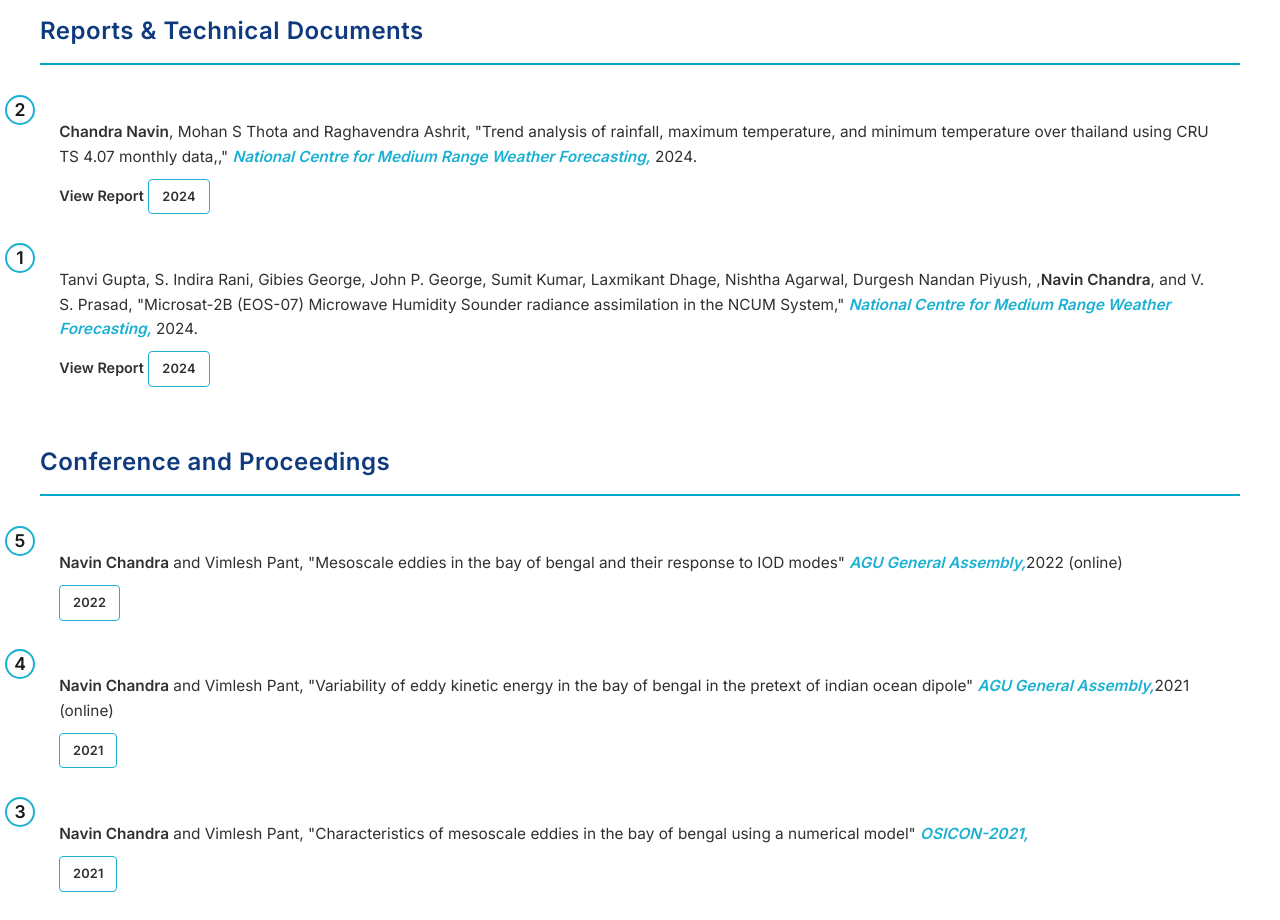
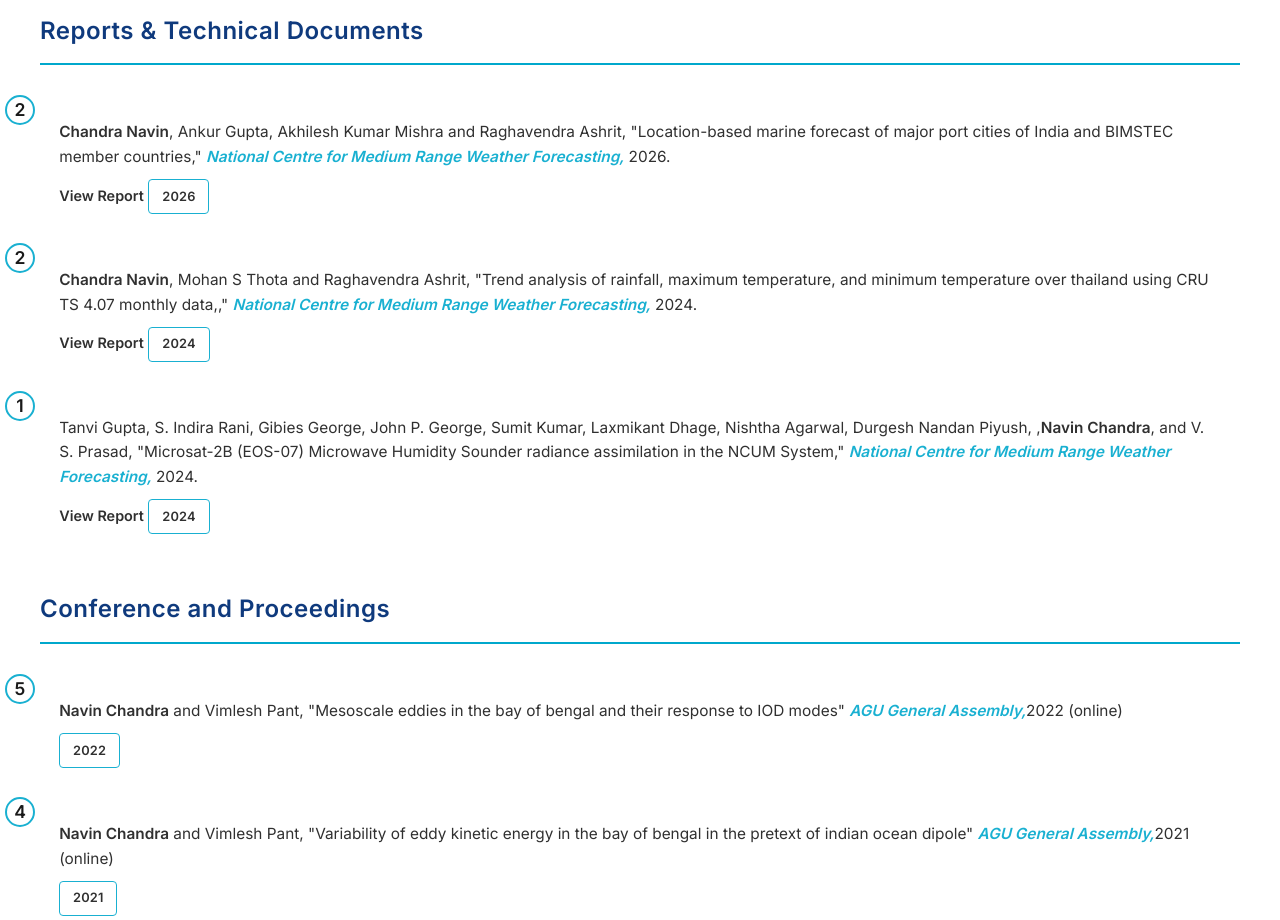
Before and after one commit to chandra04/chandra04.github.io, a plain HTML site: page index.html in a window 1280 px wide. Shown: the part 4880-5800 px from the top of the page. Drawn offline with nearby package versions, Linux system fonts and the light colour scheme.

Commit message:
added technical report bimstec

```diff
--- a/index.html
+++ b/index.html
@@ -193,6 +193,12 @@
             <h3 style="font-size: 1.5rem; color: var(--primary); margin-top: 2.5rem; margin-bottom: 1.5rem; padding-bottom: 0.8rem; border-bottom: 2px solid var(--accent);">Reports & Technical Documents</h3>
 
             <div class="publication-item" style="border-left-color: #27ae60; opacity: 0.9;" data-number="2">
+                <p><strong>Chandra Navin</strong>, Ankur Gupta, Akhilesh Kumar Mishra and Raghavendra Ashrit, "Location-based marine forecast of major port cities of India and BIMSTEC member countries," <em>National Centre for Medium Range Weather Forecasting,</em> 2026.</p>
+                <a href="https://nwp.ncmrwf.gov.in/publications/rr/10.64349/nmrf.tr.4.2026" target="_blank" >View Report</a>
+                <div class="publication-year" >2026</div>
+            </div>
+
+            <div class="publication-item" style="border-left-color: #27ae60; opacity: 0.9;" data-number="2">
                 <p><strong>Chandra Navin</strong>, Mohan S Thota and Raghavendra Ashrit, "Trend analysis of rainfall, maximum temperature, and minimum temperature over thailand using CRU TS 4.07 monthly data,," <em>National Centre for Medium Range Weather Forecasting,</em> 2024.</p>
                 <a href="https://nwp.ncmrwf.gov.in/publications/rr/10.64349/nmrf.rr.5.2024" target="_blank" >View Report</a>
                 <div class="publication-year" >2024</div>
```
